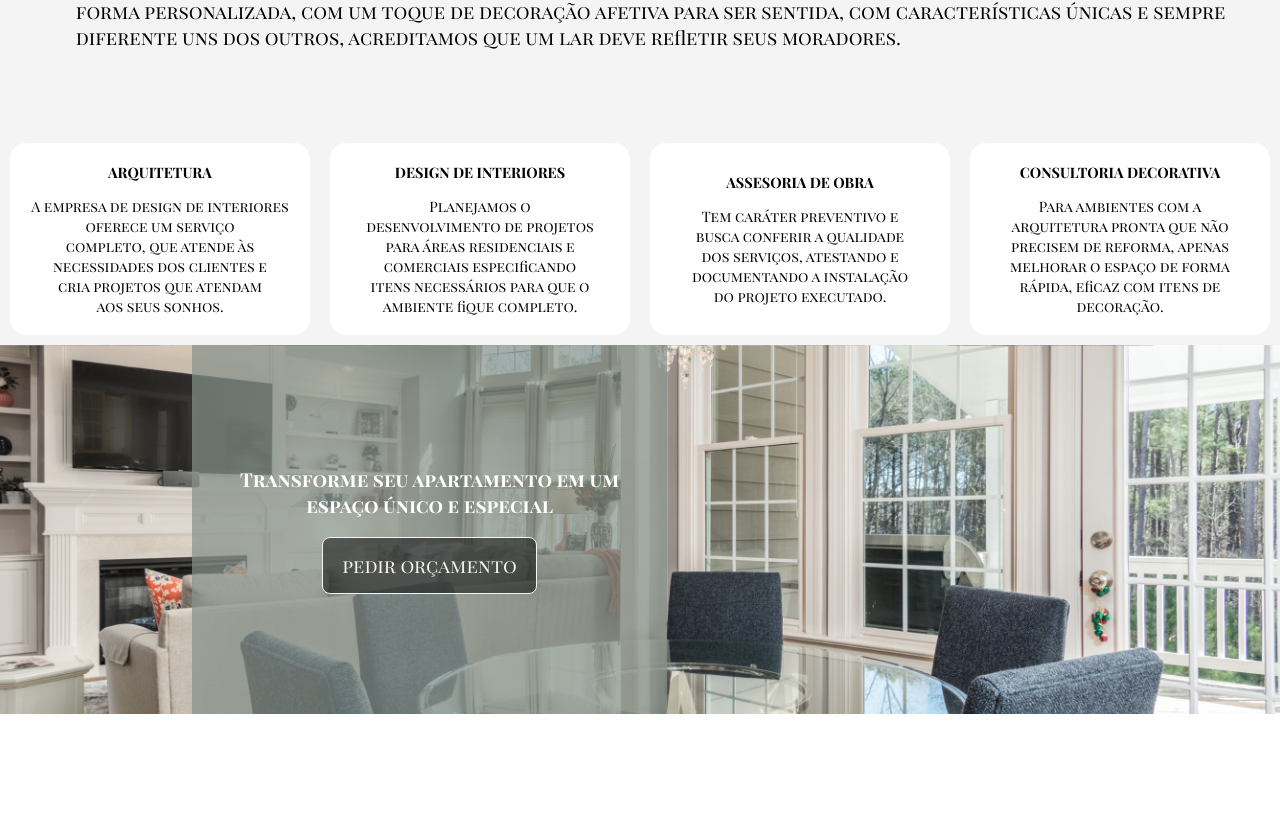
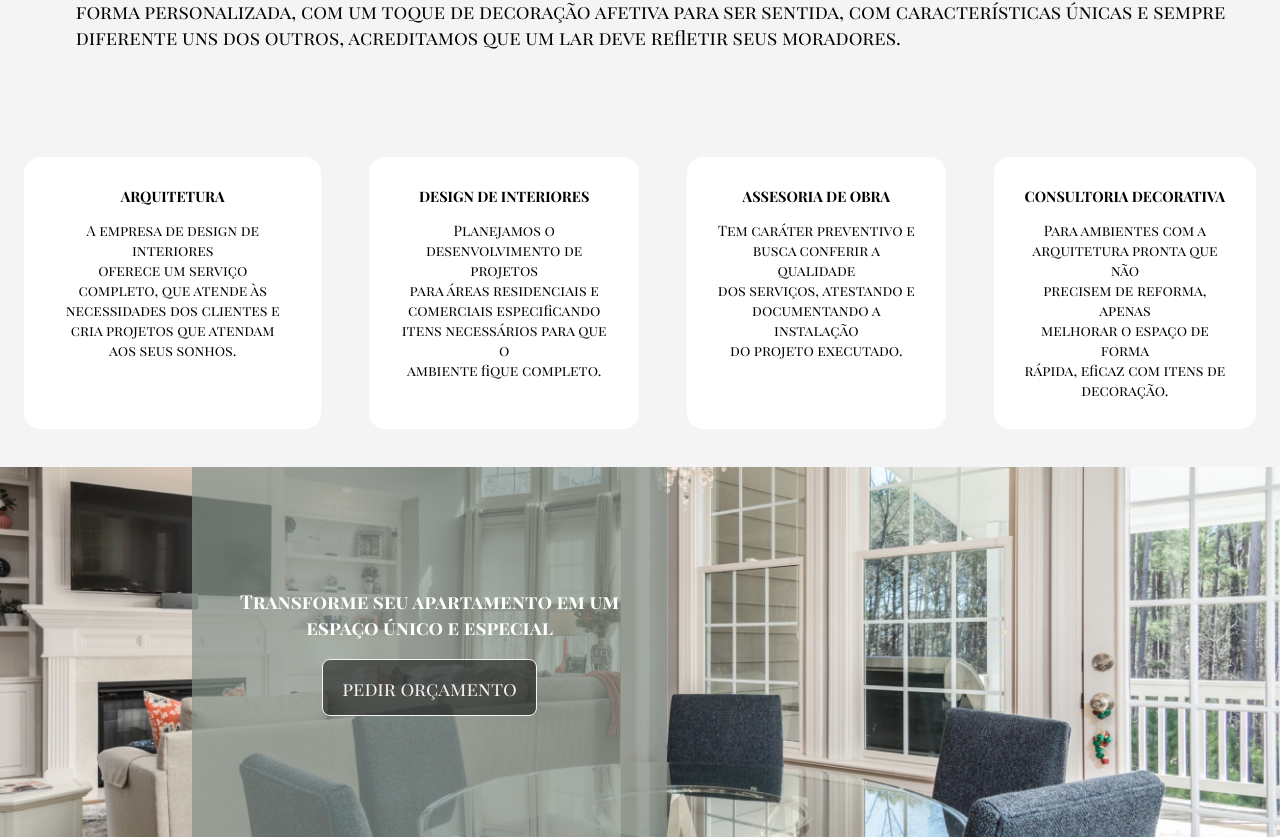
Before and after one commit to eetecnology/J-ssicaArq, a React (Vite) app: page / in a window 1280 px wide. Shown: the part 1594-2431 px from the top of the page. Before the commit the page ends 2308 px from the top, so only its background shows below. Built offline with nearby package versions, Linux system fonts and the light colour scheme.

Commit message:
update Summary

```diff
--- a/package.json
+++ b/package.json
@@ -10,6 +10,7 @@
     "preview": "vite preview"
   },
   "dependencies": {
+    "gsap": "^3.12.5",
     "react": "^18.3.1",
     "react-dom": "^18.3.1",
     "react-icons": "^5.2.1",
--- a/src/components/Summary.module.css
+++ b/src/components/Summary.module.css
@@ -23,24 +23,24 @@
 .box {
     font-size: 3rem;
     display: flex;
-    justify-content: space-around;
+    justify-content: space-evenly;
     margin: 8.6rem 0 0 0;
     text-align: center;
-    flex-wrap: wrap;
 }
 
 .box div {
     background-color: #ffffff;
     display: flex;
-    justify-content: center;
+    justify-content: start;
     text-align: center;
     flex-direction: column;
     gap: 1.5rem;
-    padding: 2rem;
+    padding: 3rem;
     border-radius: 1.7rem;
-    flex: 1 1 30rem;
-    margin: 1rem;
+    margin: 2.5rem;
     font-size: 2.5rem;
+    margin-bottom: 4rem;
+
 }
 
 @media (max-width: 76.8rem) {
@@ -59,5 +59,4 @@
     flex: 0 0 auto;
     min-width: 20rem;
 }
-
 }
```
Also changed, not shown: 1 other file (tests, documents, lock files or other folders).
